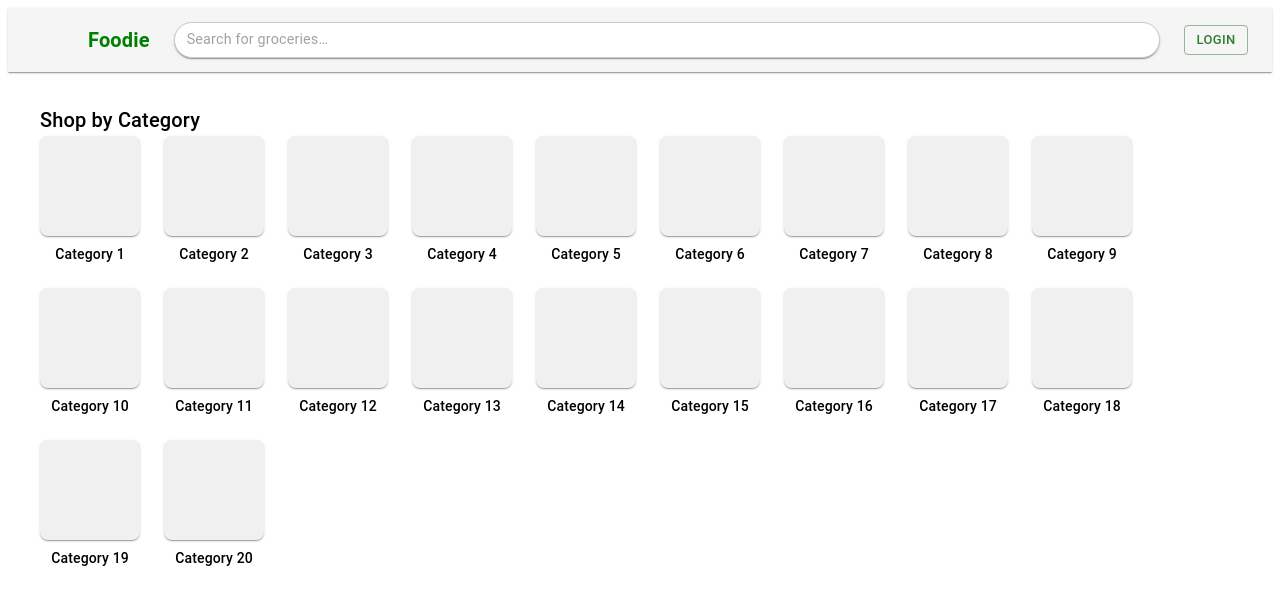
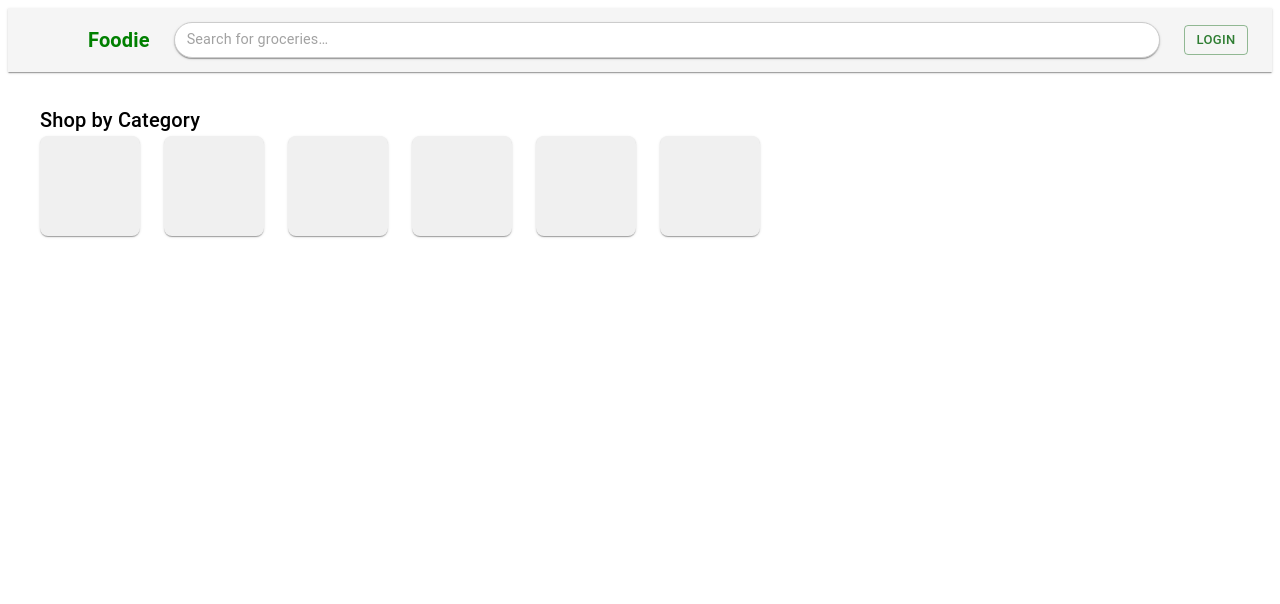
Before and after one commit to nathanlin1/foodie, a React (Vite) app in the folder frontend/: page / in a window 1280 px wide. Shown: the top 604 px of the page. Built offline with nearby package versions, Linux system fonts and the light colour scheme; some icons are missing.

Commit message:
feat topbar component, homepage, categories

```diff
--- a/frontend/src/components/StoreCategories.jsx
+++ b/frontend/src/components/StoreCategories.jsx
@@ -1,9 +1,5 @@
 import { Grid, Typography, Box, Paper } from '@mui/material';
-
-const temporaryCategories = Array.from({ length: 20 }, (_, i) => ({
-  id: i + 1,
-  name: `Category ${i + 1}`,
-}));
+import categories from '../db/categories';
 
 const StoreCategories = () => {
   return (
@@ -13,7 +9,7 @@ const StoreCategories = () => {
       </Typography>
 
       <Grid container spacing={3}>
-        {temporaryCategories.map((cat) => (
+        {categories.map((cat) => (
           <Grid item xs={3} key={cat.id}>
             <Box display="flex" flexDirection="column" alignItems="center">
               <Paper
--- /dev/null
+++ b/frontend/src/db/categories.js
@@ -0,0 +1,3 @@
+const categories = [1, 2, 3, 4, 5, 6]
+
+export default categories;
```
